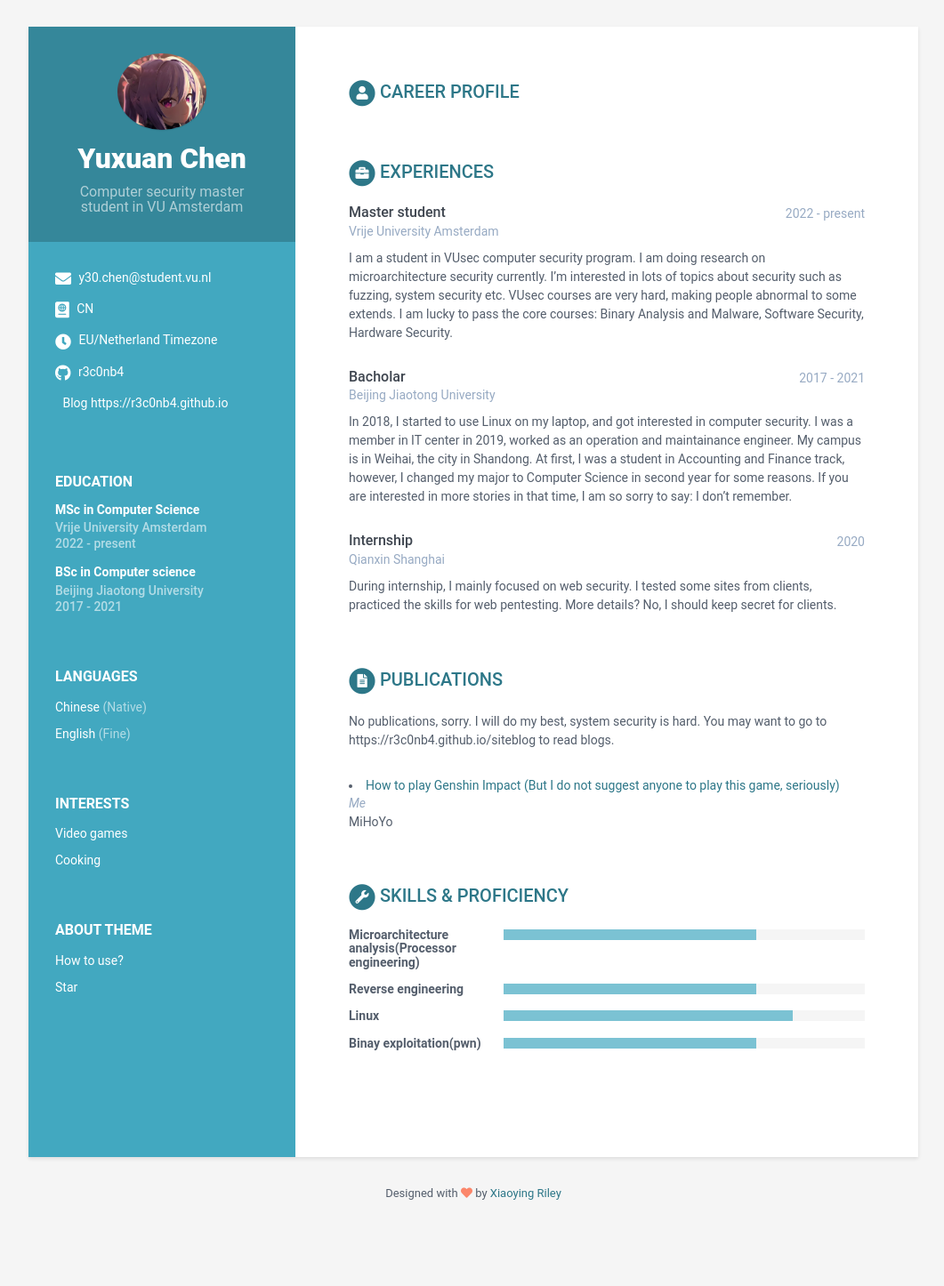
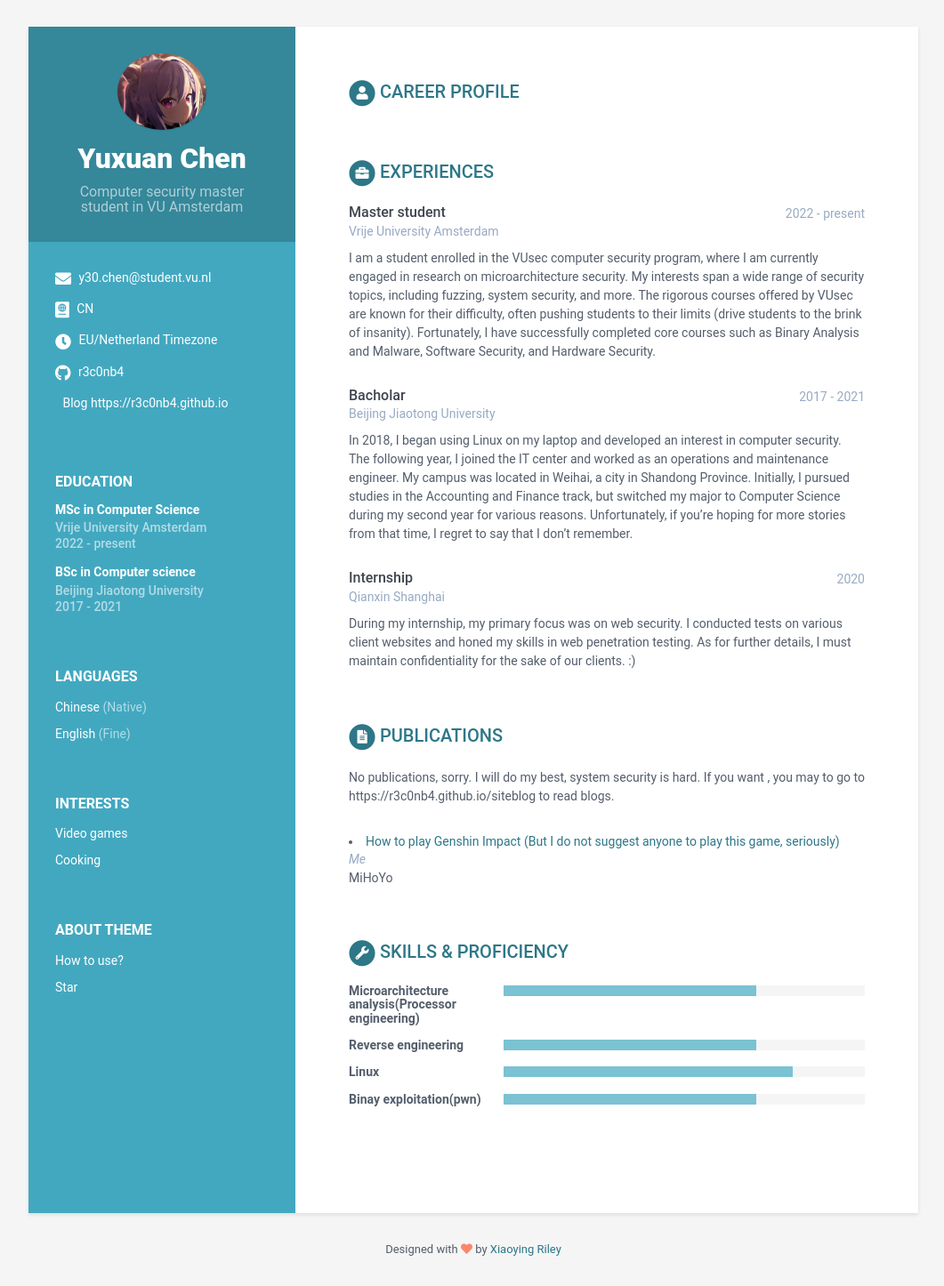
Before and after one commit to r3c0nb4/r3c0nb4.github.io, a Jekyll site: the page built from index.html, in a window 1280 px wide. Shown: the whole page at 89% size, without its empty margins (108-1169 px from the left). Built offline with Jekyll 4.4.1, drawn with Linux system fonts in a browser that asks for light colours; before the commit the page ends 1383 px from its top, so only the background shows below that.

Commit message:
better grammer

```diff
--- a/_data/data.yml
+++ b/_data/data.yml
@@ -84,26 +84,29 @@ experiences:
         time: 2022 - present
         company: Vrije University Amsterdam
         details: |
-          I am a student in VUsec computer security program.
-          I am doing research on microarchitecture security currently.
-          I'm interested in lots of topics about security such as fuzzing, system security etc.
-          VUsec courses are very hard, making people abnormal to some extends. I am lucky to pass the
-          core courses: Binary Analysis and Malware, Software Security, Hardware Security.
+          I am a student enrolled in the VUsec computer security program, where I am currently
+          engaged in research on microarchitecture security. My interests span a wide range of
+          security topics, including fuzzing, system security, and more. The rigorous courses
+          offered by VUsec are known for their difficulty, often pushing students to their
+          limits (drive students to the brink of insanity). Fortunately, I have successfully completed
+          core courses such as Binary Analysis and Malware, Software Security, and Hardware Security.
       - role: Bacholar
         time: 2017 - 2021
         company: Beijing Jiaotong University
         details: |
-          In 2018, I started to use Linux on my laptop, and got interested in computer security.
-          I was a member in IT center in 2019, worked as an operation and maintainance engineer.
-          My campus is in Weihai, the city in Shandong. At first, I was a student in Accounting and Finance
-          track, however, I changed my major to Computer Science in second year for some reasons.
-          If you are interested in more stories in that time, I am so sorry to say: I don't remember.
+          In 2018, I began using Linux on my laptop and developed an interest in computer security.
+          The following year, I joined the IT center and worked as an operations and maintenance engineer.
+          My campus was located in Weihai, a city in Shandong Province. Initially, I pursued studies in
+          the Accounting and Finance track, but switched my major to Computer Science during my second
+          year for various reasons. Unfortunately, if you're hoping for more stories from that time, I
+          regret to say that I don't remember.
       - role: Internship
         time: 2020
         company: Qianxin Shanghai
         details: |
-          During internship, I mainly focused on web security. I tested some sites from clients,
-          practiced the skills for web pentesting. More details? No, I should keep secret for clients.
+          During my internship, my primary focus was on web security. I conducted tests on various client
+          websites and honed my skills in web penetration testing. As for further details, I must maintain
+          confidentiality for the sake of our clients. :)
 
 certifications:
       title: Certifications
@@ -195,7 +198,7 @@ oss:
 publications:
     title: Publications
     intro: |
-      No publications, sorry. I will do my best, system security is hard. You may want to go to https://r3c0nb4.github.io/siteblog to read blogs.
+      No publications, sorry. I will do my best, system security is hard. If you want , you may to go to https://r3c0nb4.github.io/siteblog to read blogs.
     papers:
       - title: How to play Genshin Impact (But I do not suggest anyone to play this game, seriously)
         link: "#"
```
